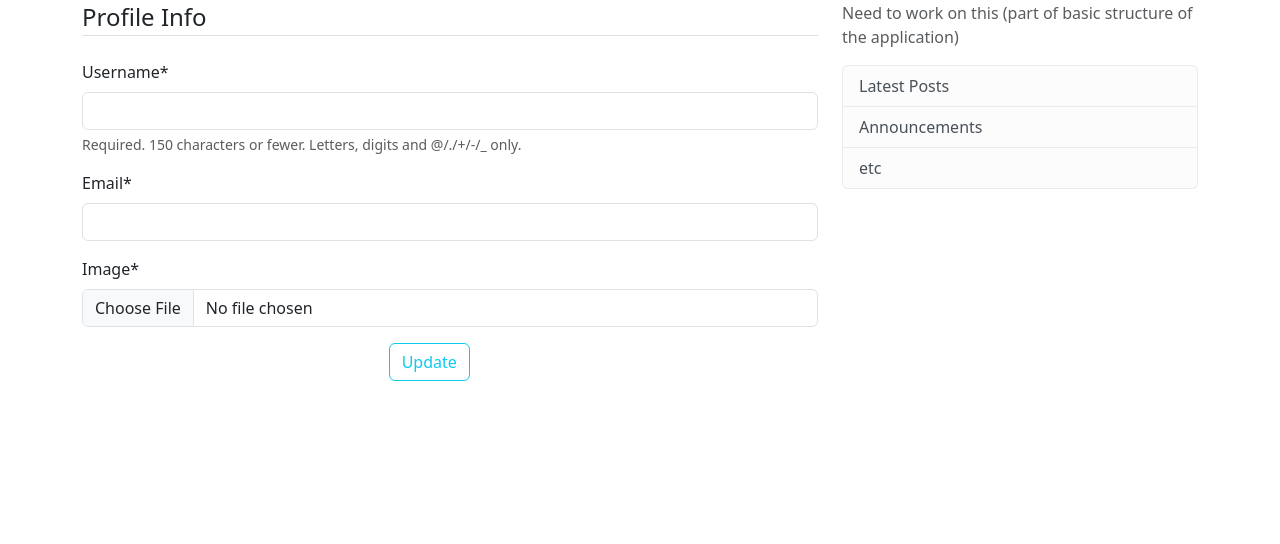
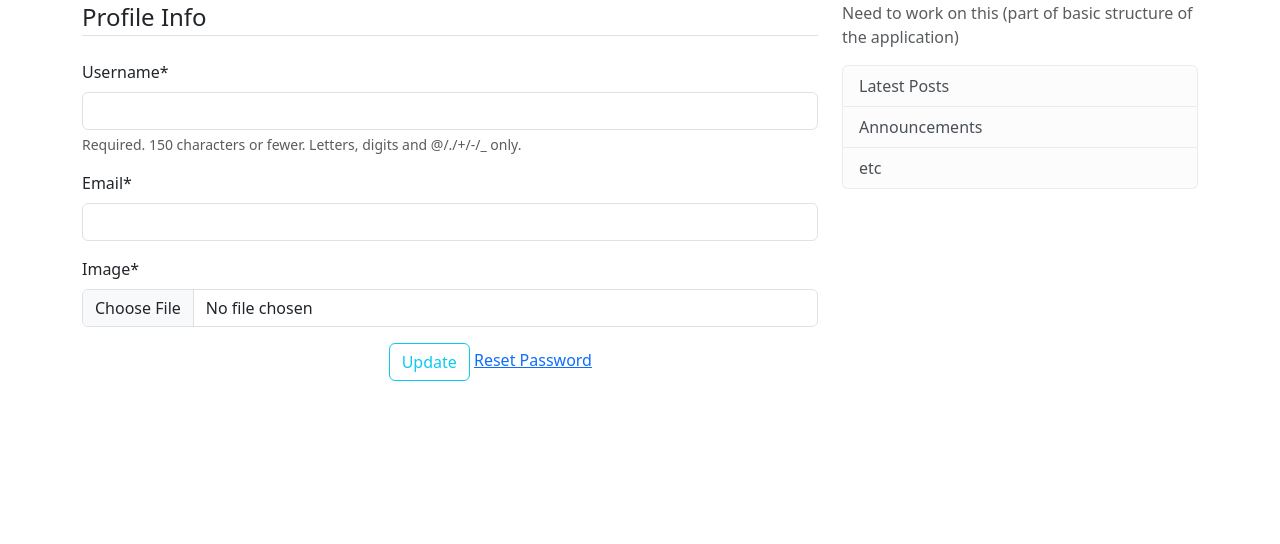
Before and after one commit to MIrfanGH/Django_Blog, a Django app: template Blog_App/users/templates/users/profile.html in a window 1280 px wide. Shown: the part 41-585 px from the top of the page. Run offline with Django 5.2, Linux system fonts and the light colour scheme; the template is opened without the code that fills it: values that come from a table or form of the project are taken from there, others are empty; some libraries are stand-ins or nearby versions.

Commit message:
Add password-reset option Con profile page

```diff
--- a/Blog_App/users/templates/users/profile.html
+++ b/Blog_App/users/templates/users/profile.html
@@ -32,9 +32,10 @@
 
         <!-- Submit Button Section, centered on the page using Bootstrap grid -->
         <div class="col-md-6 offset-md-5">
-          <div class="form-group">
-                  <button class="btn btn-outline-info" type="submit">Update</button>
-          </div>
+            <div class="form-group">
+                <button class="btn btn-outline-info" type="submit">Update</button>
+                <a href="{% url 'login' %}">Reset Password</a>
+            </div>
         </div>
   </form>
 </div>
```
